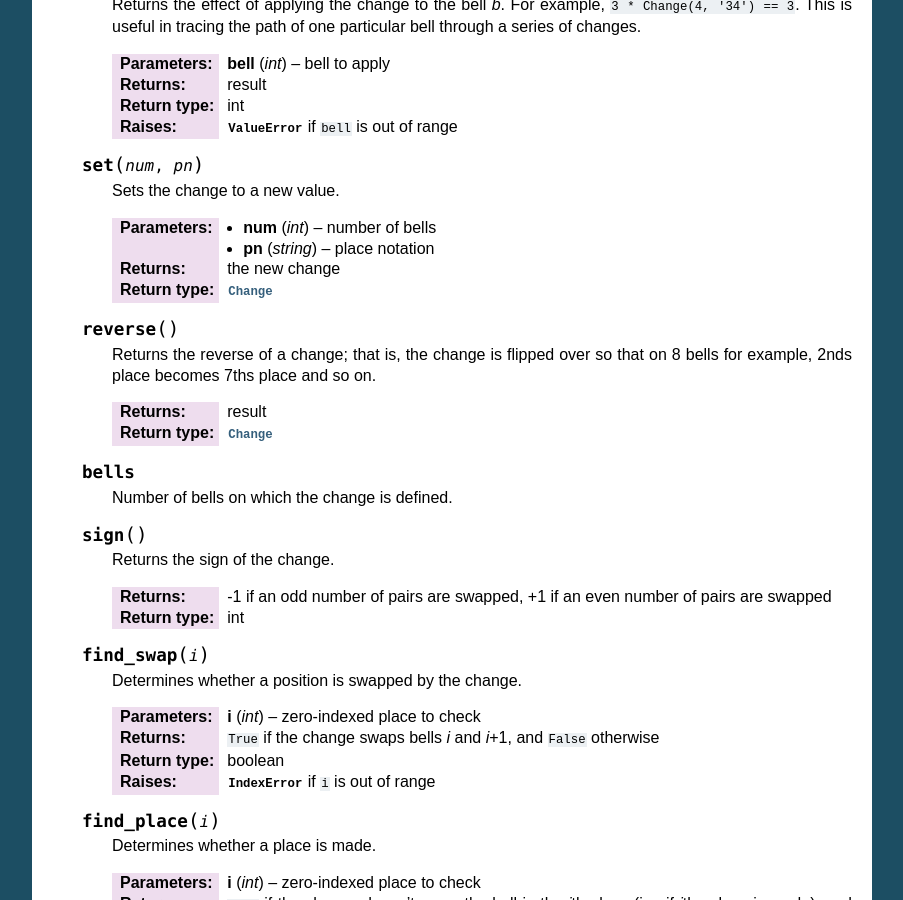
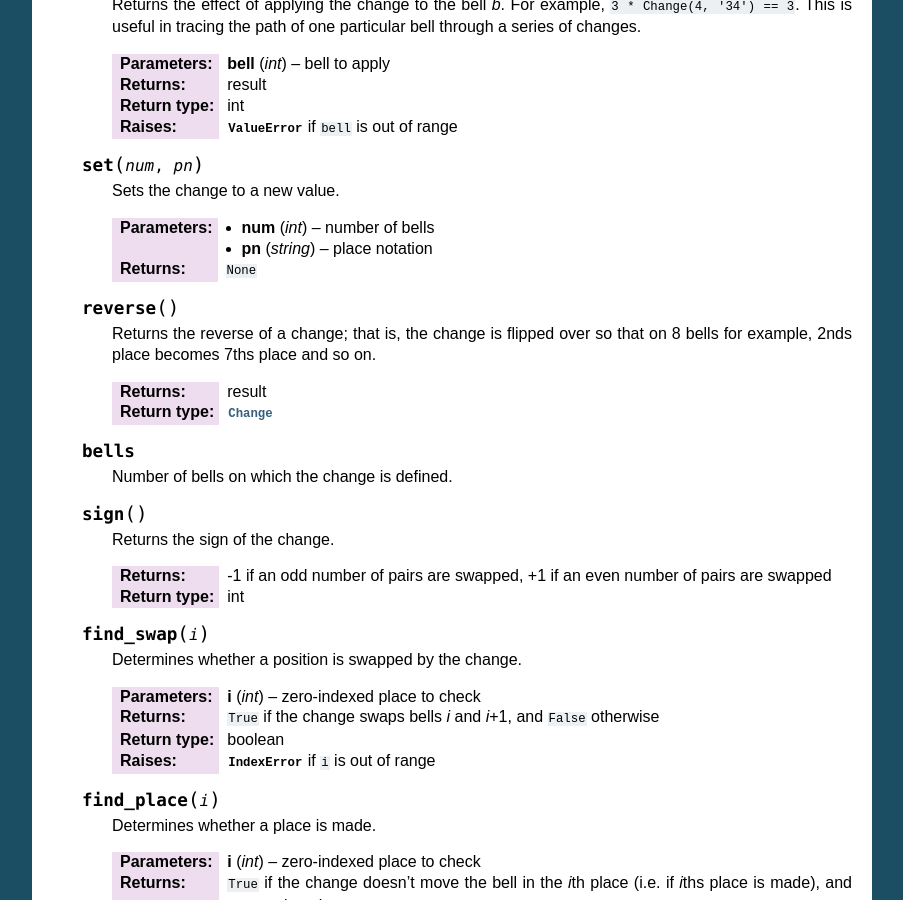
Before and after one commit to ringing-lib/ringing-lib-python, a Sphinx documentation site: the page built from docs/source/classes/change.rst, in a window 1280 px wide and 900 px high, scrolled down 949 px. Shown: the whole window, without its empty margins (198-1101 px from the left). Built offline with Sphinx 7.4.7, drawn with Linux system fonts in a browser that asks for light colours.

Commit message:
Modified Change.set to return None
According to the tutorial [1]:

    You might have noticed that methods like insert, remove or sort that only
    modify the list have no return value printed – they return the default
    None. This is a design principle for all mutable data structures in Python.

[1]: https://docs.python.org/3/tutorial/datastructures.html#more-on-lists

```diff
--- a/docs/source/classes/change.rst
+++ b/docs/source/classes/change.rst
@@ -63,8 +63,7 @@ The Change Class
 
       :param int num: number of bells
       :param string pn: place notation
-      :return: the new change
-      :rtype: :class:`Change`
+      :return: ``None``
 
    .. method:: reverse()
 
```
Also changed, not shown: 2 other files.
